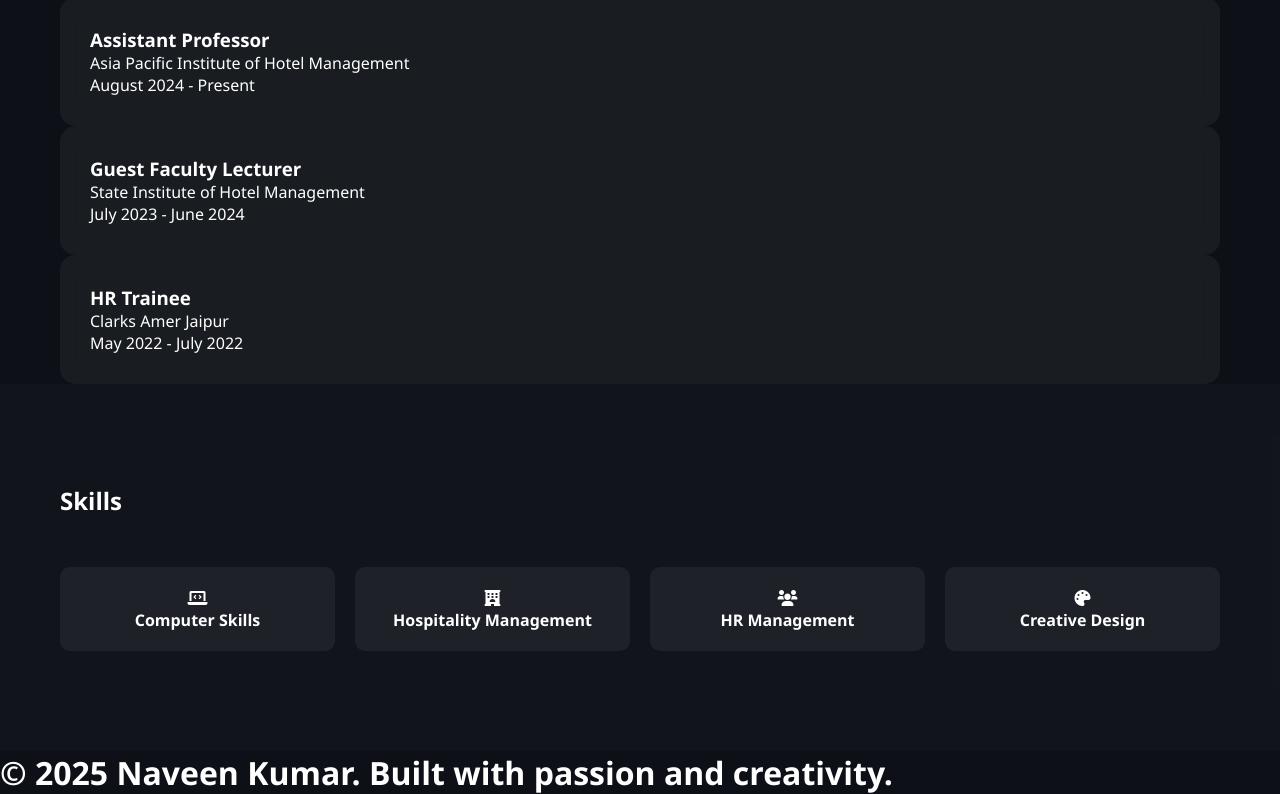
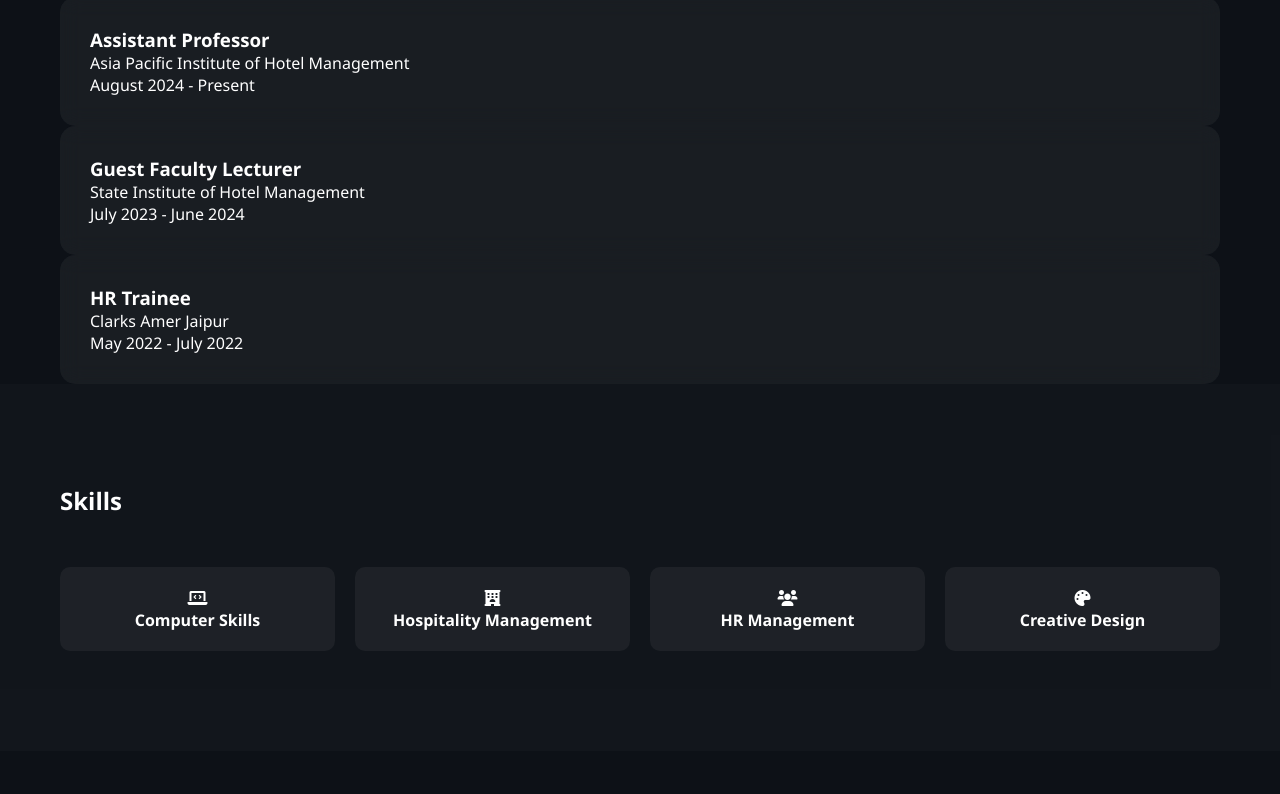
Before and after one commit to Naveenk1013/Portfolio, a plain HTML site: page index.html in a window 1280 px wide. Shown: the part 836-1630 px from the top of the page. After the commit the page ends 1587 px from the top, so only its background shows below. Drawn offline with Linux system fonts and the light colour scheme.

Commit message:
Update index.html

```diff
--- a/index.html
+++ b/index.html
@@ -364,9 +364,7 @@
       </div>
     </div>
   </section>
- <footer>
-        <h1>&copy; 2025 Naveen Kumar. Built with passion and creativity.</hq>
-    </footer>
+
   <script>
     // Enhanced Cursor Effect
     const cursor = document.querySelector('.cursor');
```
